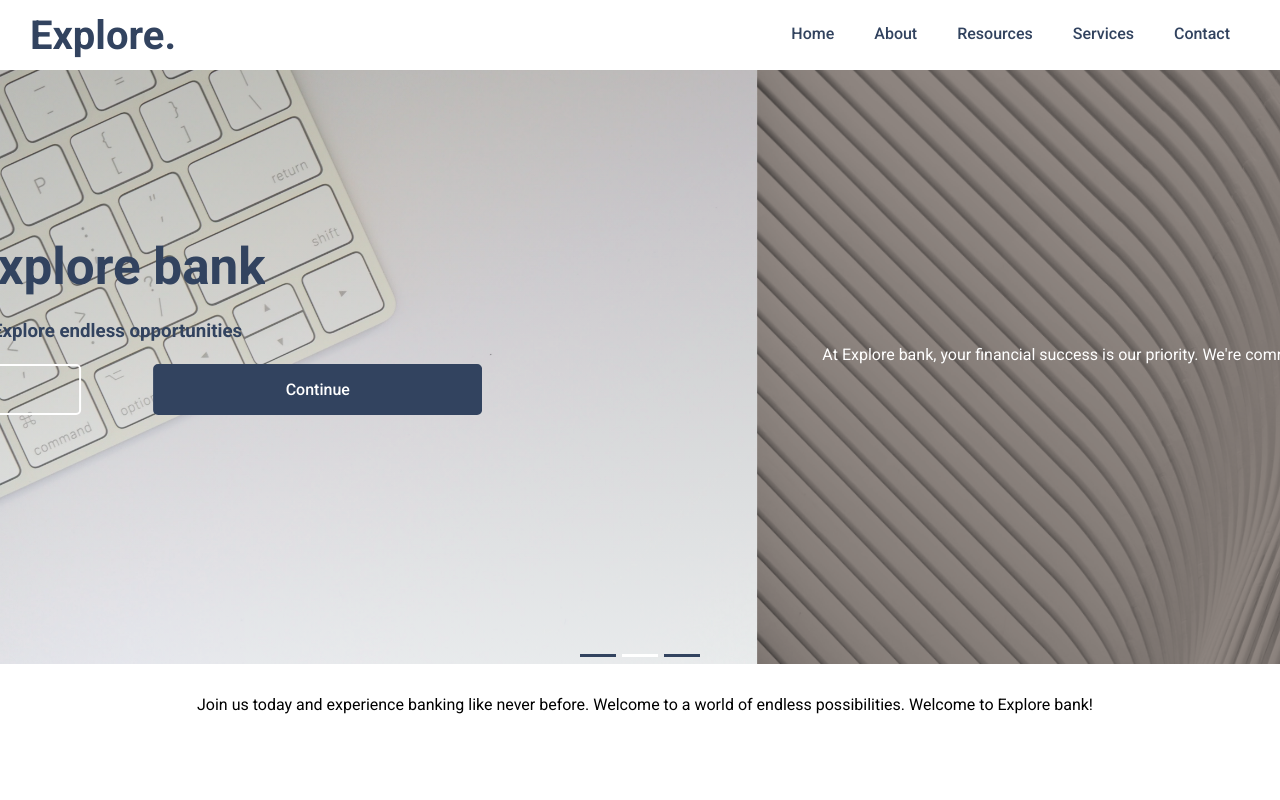
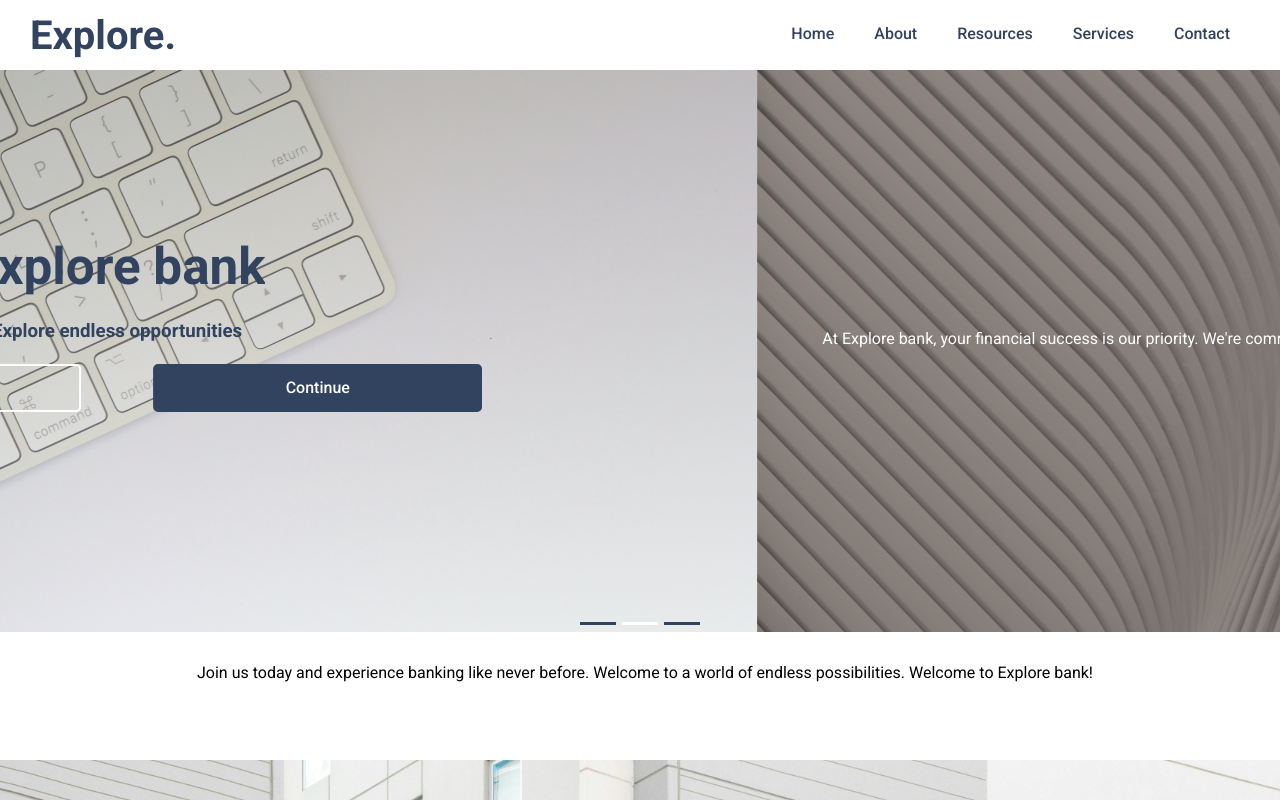
Before and after one commit to MalachyCode/Explore-bank-app, a React (Vite) app in the folder UI/: page / in a window 1280 px wide. Built offline with nearby package versions, Linux system fonts and the light colour scheme; no server answers.

Commit message:
Home Page Style Update: update height.

```diff
--- a/UI/src/pages/HomePage/HomePage.scss
+++ b/UI/src/pages/HomePage/HomePage.scss
@@ -22,7 +22,7 @@
     > * {
       width: 100vw;
       overflow-y: hidden;
-      height: calc(100vh - 70px);
+      height: calc(100vh - 110px);
       // scroll-snap-align: start;
       // transition: all 1s ease;
     }
```
